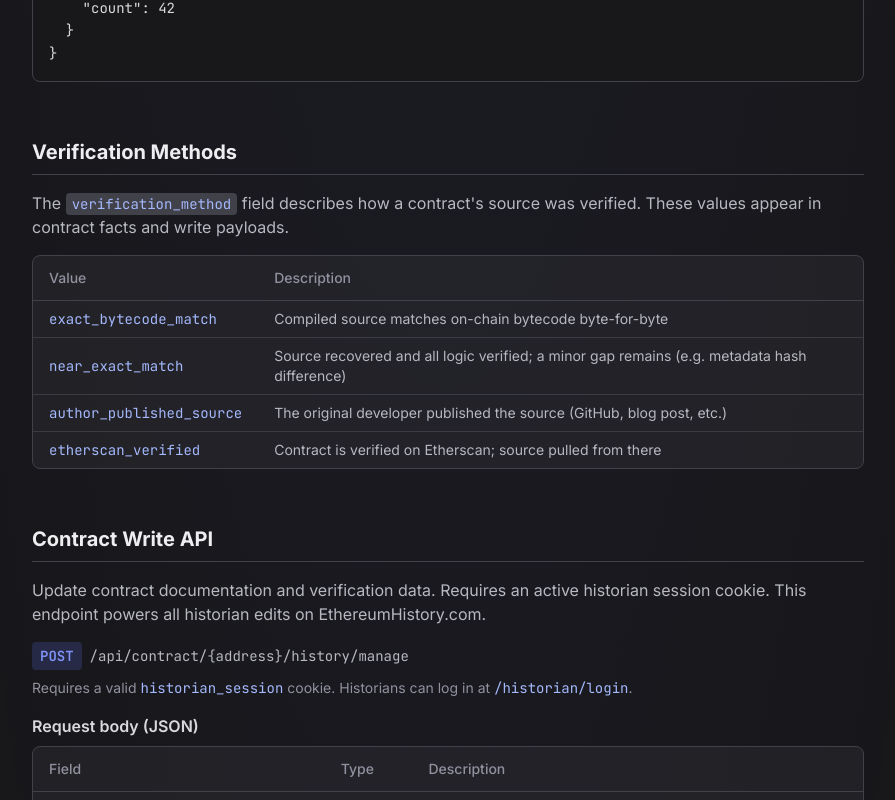
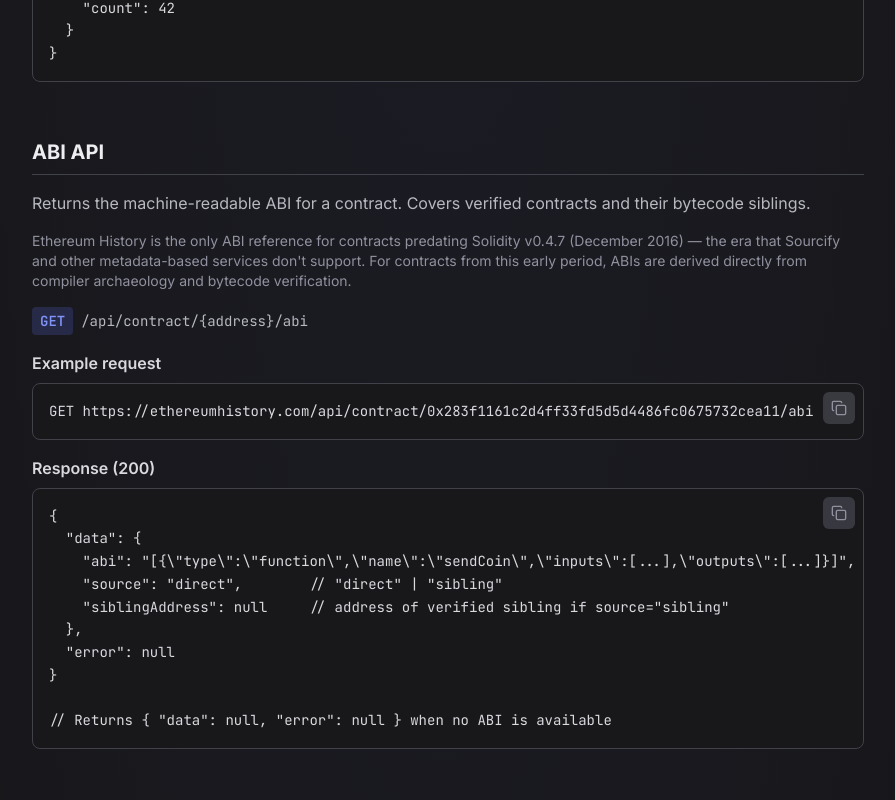
Before and after one commit to cartoonitunes/ethereumhistory, a Next.js app: page /api-docs in a window 1280 px wide. Shown: the part 6720-7520 px from the top of the page, without its empty margins (192-1087 px from the left). Built offline with nearby package versions, Linux system fonts and the light colour scheme; no server answers.

Commit message:
docs: add ABI API section to api-docs
Documents /api/contract/{address}/abi endpoint with example request/response.
Positions EH as the only ABI reference for pre-Solidity-v0.4.7 contracts
(the era Sourcify doesn't support).

```diff
--- a/src/app/api-docs/page.tsx
+++ b/src/app/api-docs/page.tsx
@@ -385,6 +385,41 @@
               />
             </Section>
 
+            {/* ABI API */}
+            <Section title="ABI API" id="abi">
+              <p className="text-obsidian-300 mb-4">
+                Returns the machine-readable ABI for a contract. Covers verified contracts and their bytecode siblings.
+              </p>
+              <p className="text-obsidian-400 text-sm mb-4">
+                Ethereum History is the only ABI reference for contracts predating Solidity v0.4.7 (December 2016) — the era that Sourcify and other metadata-based services don&apos;t support. For contracts from this early period, ABIs are derived directly from compiler archaeology and bytecode verification.
+              </p>
+              <Endpoint method="GET" path="/api/contract/{address}/abi" />
+              <h4 className="text-obsidian-200 font-semibold mt-4 mb-2">Example request</h4>
+              <CodeBlock
+                code={`GET ${BASE_URL}/api/contract/0x283f1161c2d4ff33fd5d5d4486fc0675732cea11/abi`}
+                id="abi-req"
+                copiedId={copiedId}
+                onCopy={copyToClipboard}
+              />
+              <h4 className="text-obsidian-200 font-semibold mt-4 mb-2">Response (200)</h4>
+              <CodeBlock
+                code={`{
+  "data": {
+    "abi": "[{\\"type\\":\\"function\\",\\"name\\":\\"sendCoin\\",\\"inputs\\":[...],\\"outputs\\":[...]}]",
+    "source": "direct",        // "direct" | "sibling"
+    "siblingAddress": null     // address of verified sibling if source="sibling"
+  },
+  "error": null
+}
+
+// Returns { "data": null, "error": null } when no ABI is available`}
+                id="abi-res"
+                copiedId={copiedId}
+                onCopy={copyToClipboard}
+                language="json"
+              />
+            </Section>
+
             {/* Verification Methods */}
             <Section title="Verification Methods" id="verification-methods">
               <p className="text-obsidian-300 mb-4">
```
